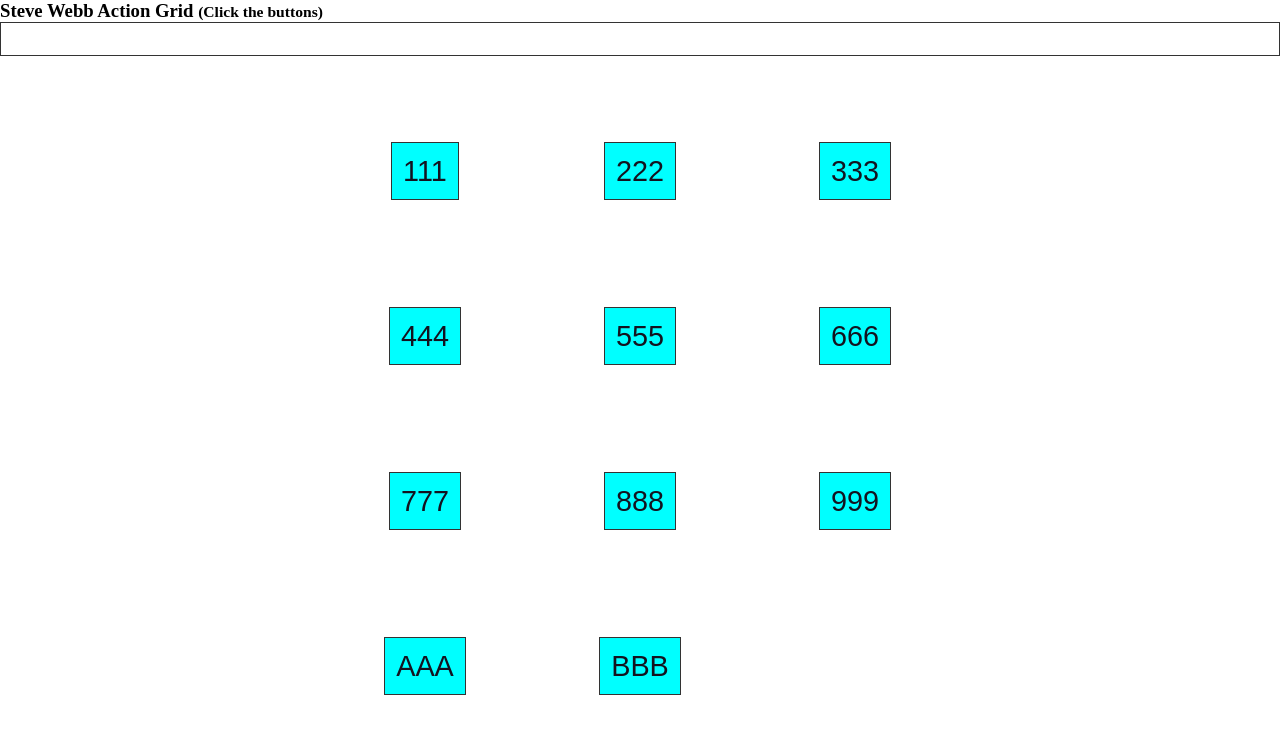
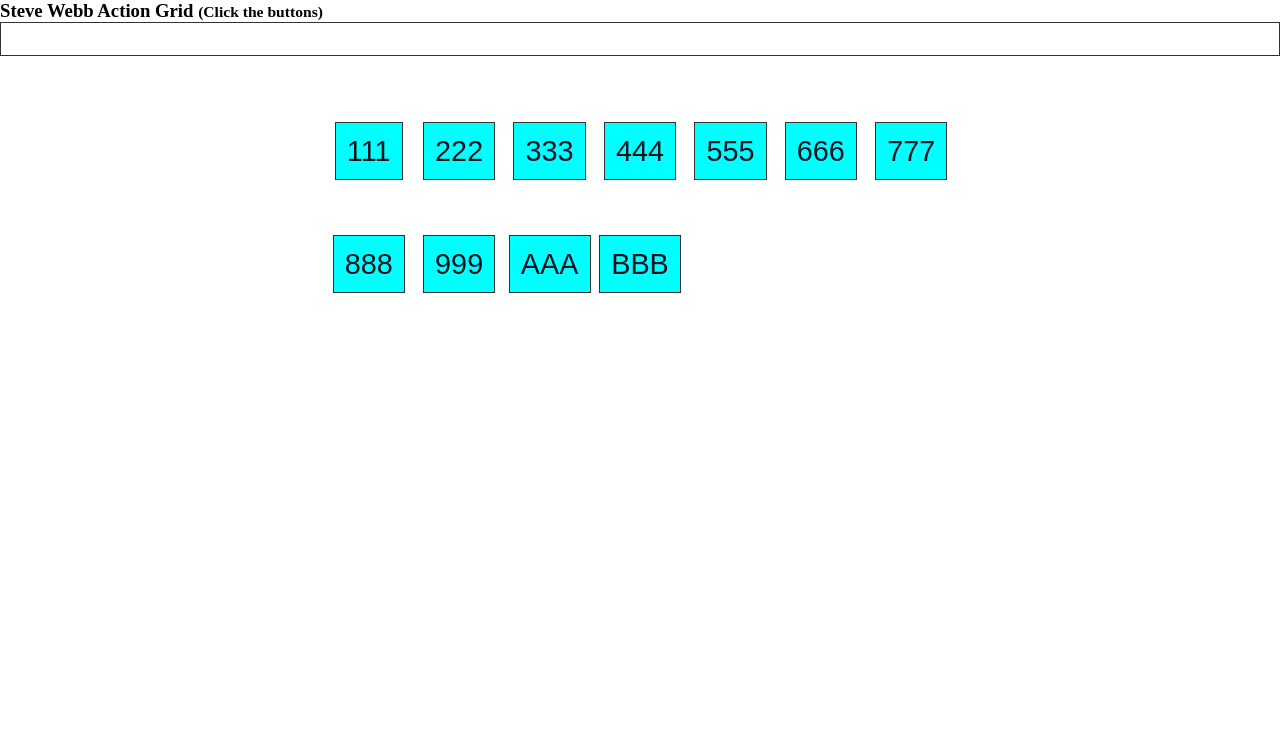
Before and after one commit to AvonRiver/js-action-grid, a plain HTML site: page index.html in a window 1280 px wide. Drawn offline with Linux system fonts and the light colour scheme.

Commit message:
Reduced size of button containers

```diff
--- a/style.css
+++ b/style.css
@@ -52,8 +52,8 @@ button {
   .cards {
     display: grid;
     width: 630px;
-    grid-template-columns: repeat(auto-fit, minmax(200px, 1fr));
-    grid-gap: 15px;
+    grid-template-columns: repeat(auto-fit, minmax(80px, 1fr));
+    grid-gap: 3px;
   }
 
   .card {
@@ -62,5 +62,5 @@ button {
     align-items: center;
     background-color: white;
     color: white;
-    height: 150px;
+    height: 110px;
   }
```
